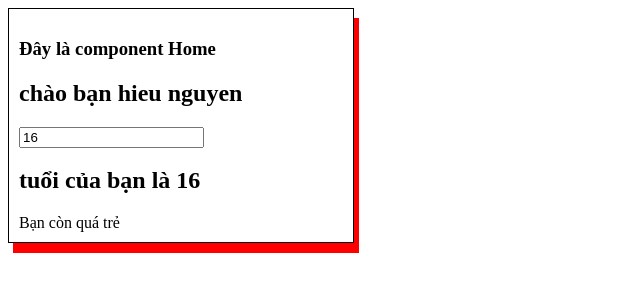
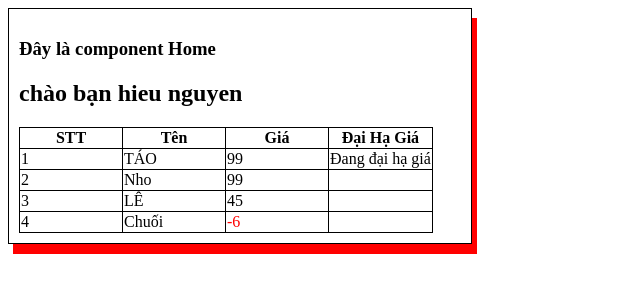
Before and after one commit to Hieu-Nguyen-Minh/angular12, an Angular app: page / in a window 1280 px wide. Shown: the top 300 px of the page, without its empty margins (0-640 px from the left). Built offline with nearby package versions, Linux system fonts and the light colour scheme.

Commit message:
[NMH] ngFor với obj kết hợp với ngIf và ngClass

```diff
--- a/src/app/components/home/home.component.html
+++ b/src/app/components/home/home.component.html
@@ -1,10 +1,22 @@
 <div class="test">
   <h3>Đây là component Home</h3>
   <h2>chào bạn {{ name }}</h2>
-  <input type="text" [(ngModel)]="age" />
-  <h2>tuổi của bạn là {{ age }}</h2>
-
-  <div *ngIf="age >= 18; then gia; else tre"></div>
-  <ng-template #tre> Bạn còn quá trẻ</ng-template>
-  <ng-template #gia> Bạn còn quá già</ng-template>
+  <table class="table">
+    <tr>
+      <th>STT</th>
+      <th>Tên</th>
+      <th>Giá</th>
+      <th>Đại Hạ Giá</th>
+    </tr>
+    <tr *ngFor="let t of traicay; index as i">
+      <td>{{ i + 1 }}</td>
+      <td>{{ t.name }}</td>
+      <td>
+        <span [ngClass]="{ soam: t.price < 0 }">{{ t.price }}</span>
+      </td>
+      <td>
+        <span *ngIf="t.hagia">Đang đại hạ giá</span>
+      </td>
+    </tr>
+  </table>
 </div>
--- a/src/app/components/home/home.component.scss
+++ b/src/app/components/home/home.component.scss
@@ -2,5 +2,24 @@
   border: 1px solid;
   padding: 10px;
   box-shadow: 5px 10px red;
-  width: 324px;
+  width: 442px;
 }
+
+.table {
+  border-collapse: collapse;
+}
+
+table,
+td,
+th {
+  border: 1px solid black;
+}
+
+td,
+th {
+  min-width: 100px;
+}
+
+.soam {
+  color: red;
+}
--- a/src/app/components/home/home.component.ts
+++ b/src/app/components/home/home.component.ts
@@ -9,6 +9,13 @@ export class HomeComponent implements OnInit {
   public name = 'hieu nguyen'; // đẩy data từ component ra HTML hay còn gọi là databinding value 1 chiều
   // đẩy data từ component ra thẻ HTML thông qua thuộc tính của thẻ
   public age = 16;
+
+  public traicay = [
+    { name: 'TÁO', price: 99, hagia: true },
+    { name: 'Nho', price: 99, hagia: false },
+    { name: 'LÊ', price: 45 },
+    { name: 'Chuối', price: -6 },
+  ];
   constructor() {}
 
   ngOnInit(): void {}
```
